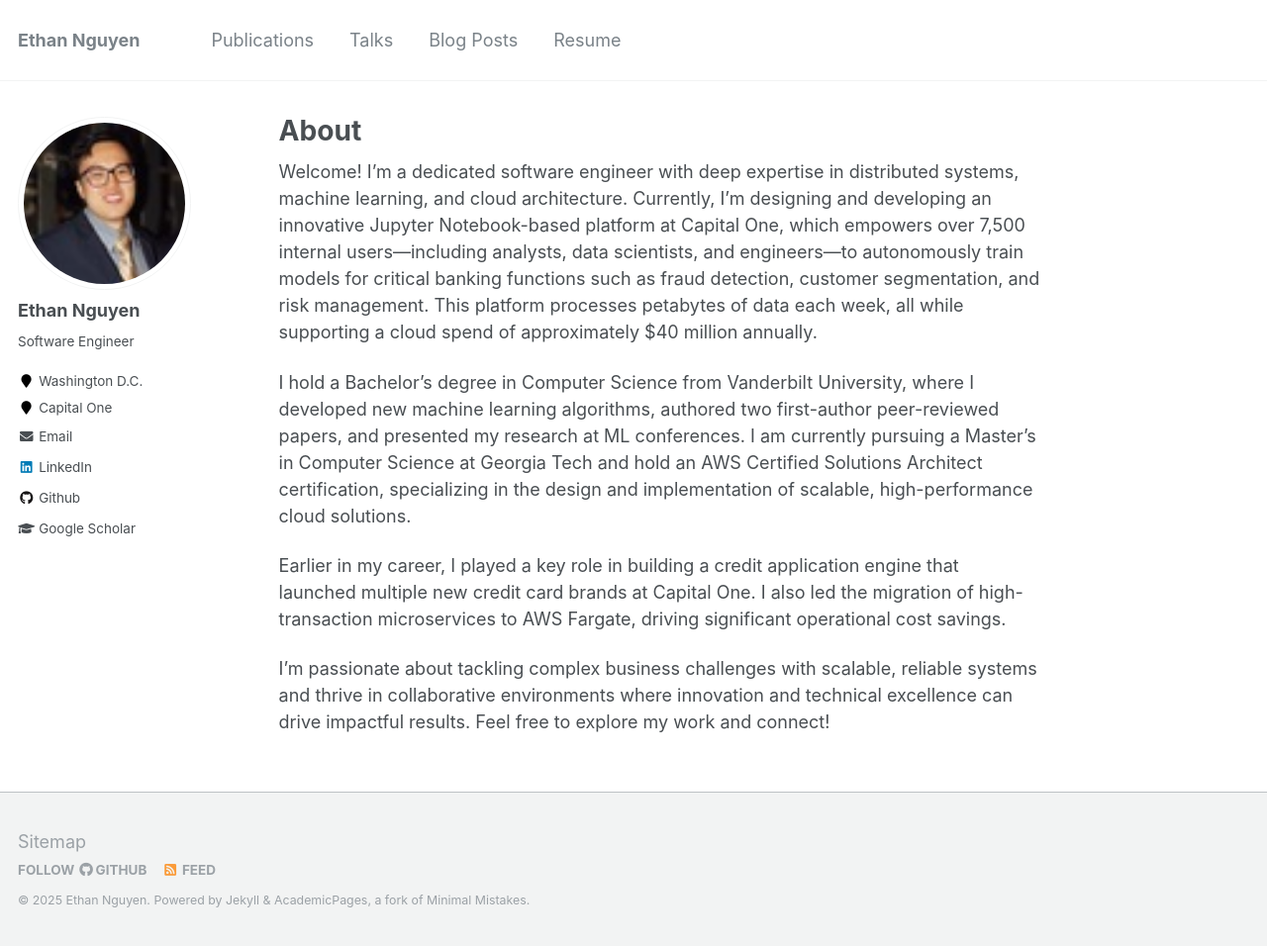
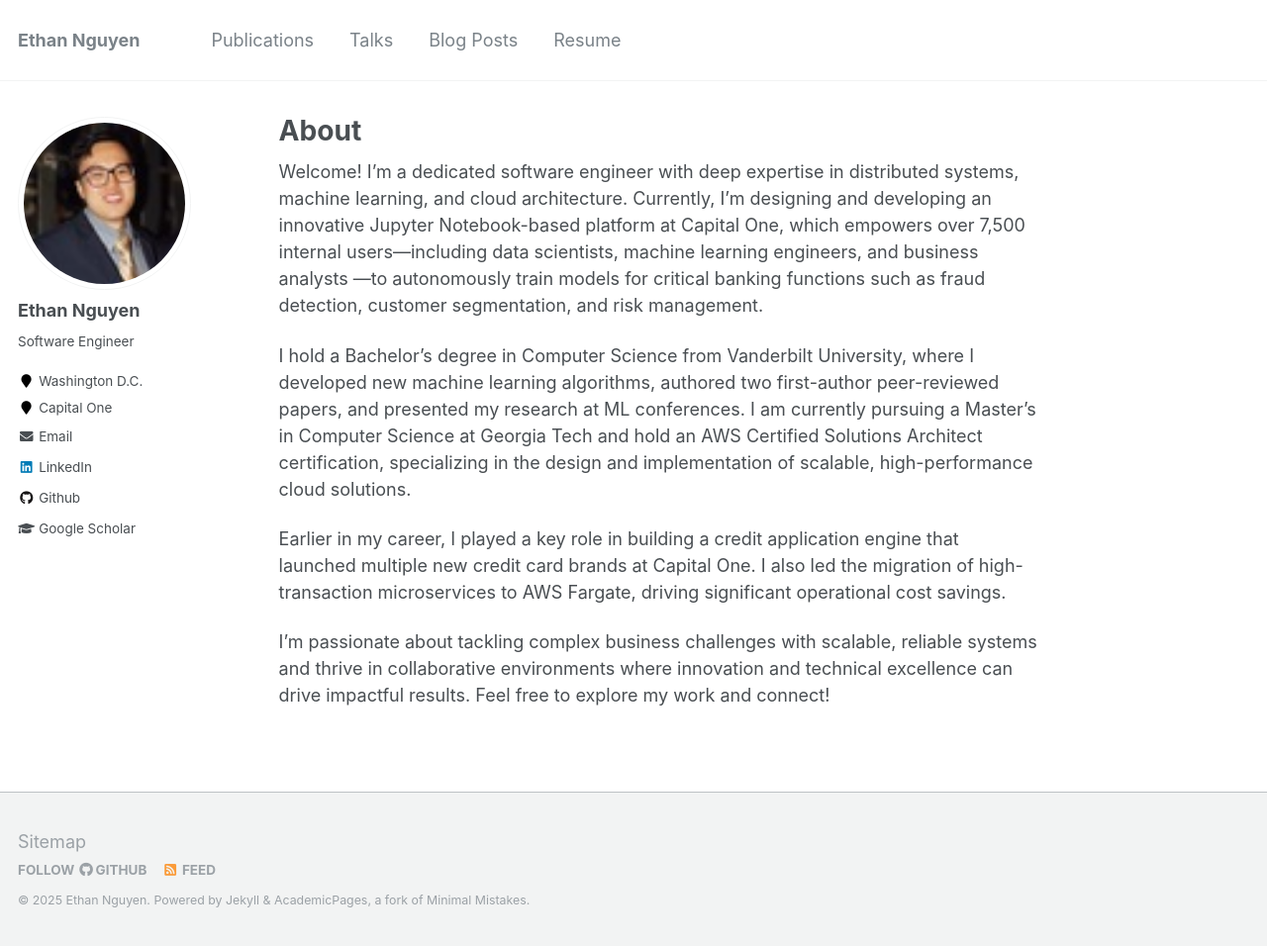
Before and after one commit to EthanHNguyen/ethanhnguyen.github.io, a Jekyll site: the page built from _pages/about.md, in a window 1280 px wide and 956 px high. Shown: the whole window at 99% size. Built offline with Jekyll 4.4.1, drawn with Linux system fonts in a browser that asks for light colours.

Commit message:
edit about me

```diff
--- a/_pages/about.md
+++ b/_pages/about.md
@@ -8,7 +8,7 @@
   - /about.html
 ---
 
-Welcome! I’m a dedicated software engineer with deep expertise in distributed systems, machine learning, and cloud architecture. Currently, I’m designing and developing an innovative Jupyter Notebook-based platform at Capital One, which empowers over 7,500 internal users—including analysts, data scientists, and engineers—to autonomously train models for critical banking functions such as fraud detection, customer segmentation, and risk management. This platform processes petabytes of data each week, all while supporting a cloud spend of approximately $40 million annually.
+Welcome! I’m a dedicated software engineer with deep expertise in distributed systems, machine learning, and cloud architecture. Currently, I’m designing and developing an innovative Jupyter Notebook-based platform at Capital One, which empowers over 7,500 internal users—including data scientists, machine learning engineers, and business analysts —to autonomously train models for critical banking functions such as fraud detection, customer segmentation, and risk management.
 
 I hold a Bachelor’s degree in Computer Science from Vanderbilt University, where I developed new machine learning algorithms, authored two first-author peer-reviewed papers, and presented my research at ML conferences. I am currently pursuing a Master’s in Computer Science at Georgia Tech and hold an AWS Certified Solutions Architect certification, specializing in the design and implementation of scalable, high-performance cloud solutions.
 
```
Also changed, not shown: 1 other file.
